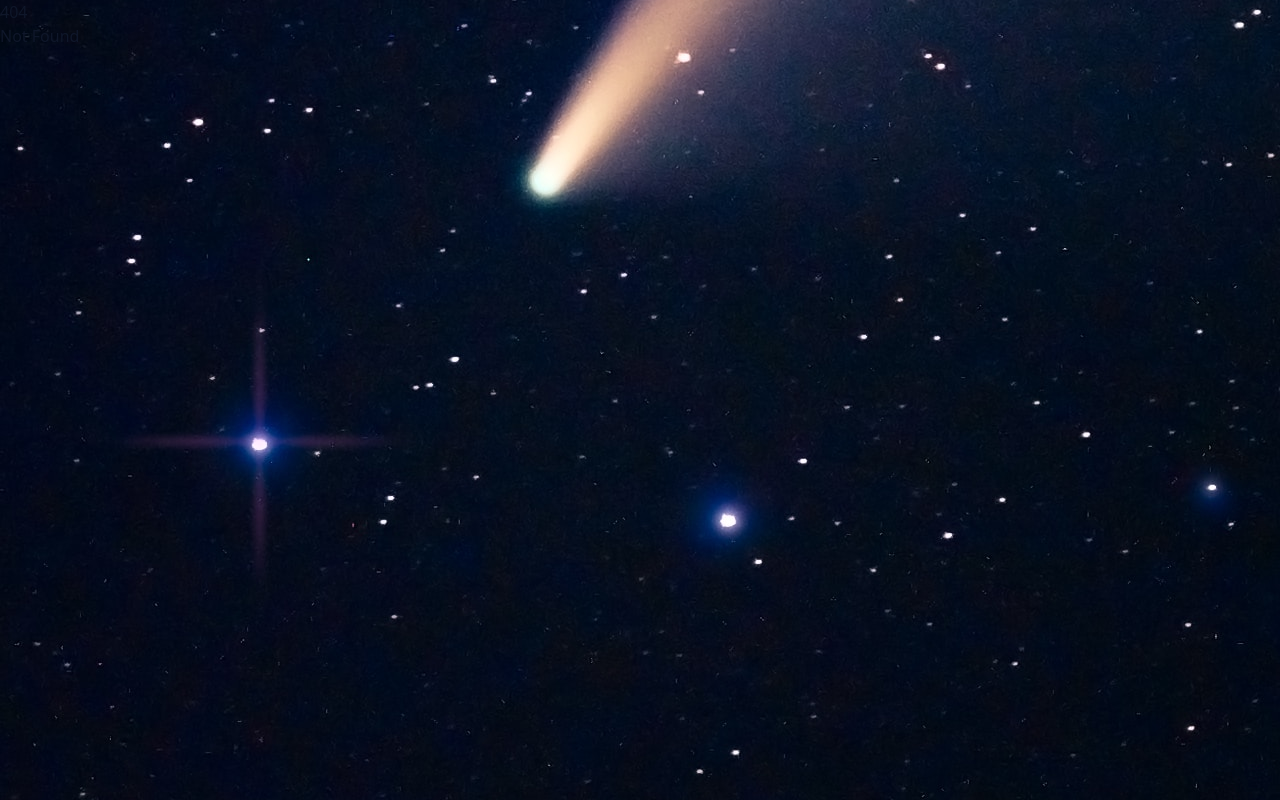
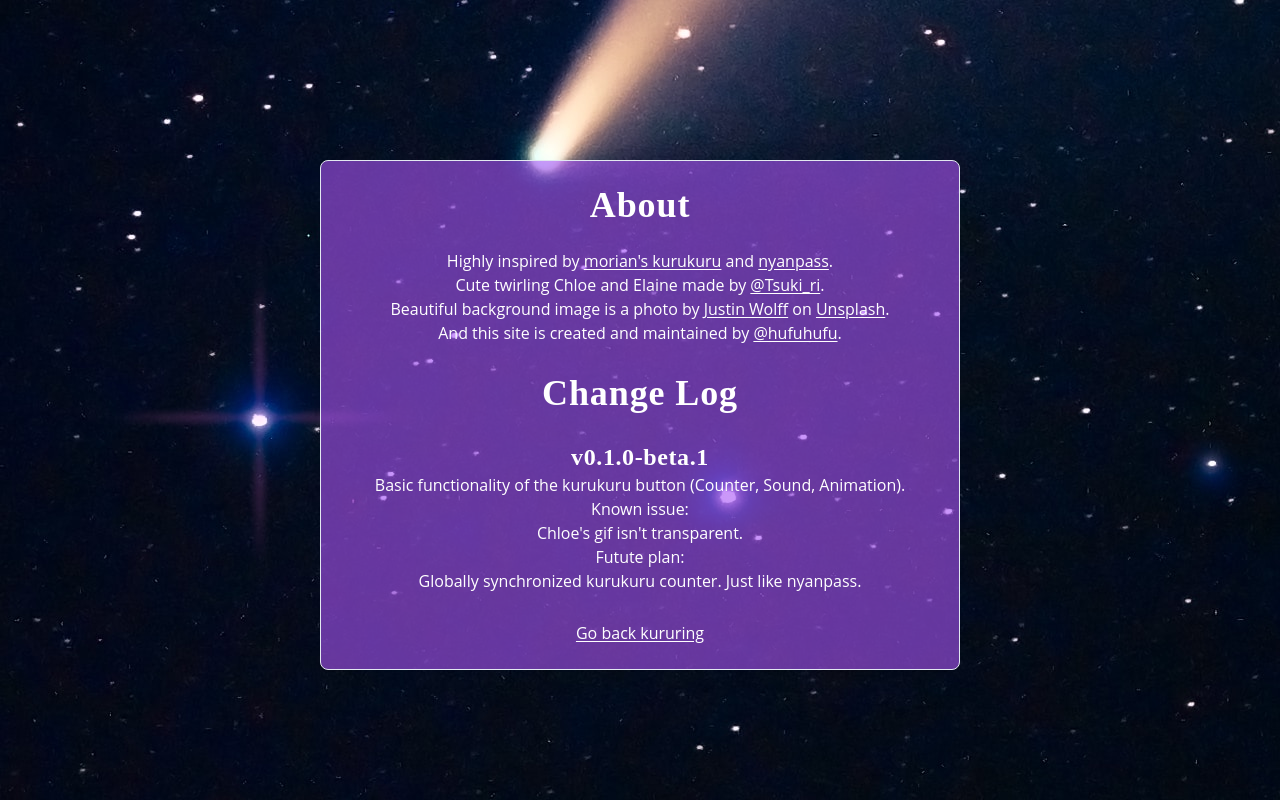
Before and after one commit to hufuhufu/kurumemo, a SvelteKit app: page /about in a window 1280 px wide. Before the commit this address had no page. Built offline with nearby package versions, Linux system fonts and the light colour scheme.

Commit message:
feat: add about page & change some styling

```diff
--- a/src/app.postcss
+++ b/src/app.postcss
@@ -83,4 +83,10 @@
         background-position-y: center;
         background-repeat: no-repeat;
     }
+    .text-stroke {
+        text-shadow: #fff 1px 1px 0px, #fff -1px 1px 0px, #fff 1px -1px 0px, #fff -1px -1px 0px;
+    }
+    .link {
+        @apply underline underline-offset-2
+    }
 }
--- a/src/routes/+page.svelte
+++ b/src/routes/+page.svelte
@@ -1,6 +1,6 @@
 <script>
     import { Button } from '$components/ui/button';
-    import { Card, CardHeader, CardContent, CardTitle, CardDescription } from '$components/ui/card';
+    import { Card, CardHeader, CardContent, CardTitle, CardDescription, CardFooter } from '$components/ui/card';
     import { onAppend } from '$lib/observer';
     import { createRNG } from '$lib/rand';
     import { onMount } from 'svelte';
@@ -66,15 +66,25 @@
 <div class="top-0 bottom-0 left-0 right-0 absolute m-auto max-w-[640px] max-h-[480px]">
     <Card class="items-center bg-purple-500 bg-opacity-60">
         <CardHeader class="items-center">
-            <CardTitle tag="h3" class="text-3xl">Kuru:Memories</CardTitle>
-            <CardDescription class="text-card-foreground"
-                >It's Herta' kurukuru, but with a twist!</CardDescription
+            <CardTitle
+                tag="h1"
+                class="text-background text-4xl font-bold font-comfortaa tracking-wide"
+                >Kuru:Memories</CardTitle
+            >
+            <CardDescription class="text-background font-open-sans"
+                >Just some vtuber doin the kurukuru</CardDescription
             >
         </CardHeader>
         <CardContent class="flex flex-col items-center space-y-7">
-            <h1 class="text-4xl">{countKuru}</h1>
-            <Button on:click={clickKuru} class="text-purple-50">KURUKURU</Button>
+            <h1 class="text-7xl font-extrabold text-purple-600 text-stroke font-nunito">
+                {countKuru}
+            </h1>
+            <Button on:click={clickKuru} class="text-purple-100">KURUKURU</Button>
         </CardContent>
+		<CardFooter class="text-background mt-10 p-1 px-4">
+			<span>v0.1.0-beta.1</span>
+			<a class="ml-3 link" href="/about">About</a>
+		</CardFooter>
     </Card>
 </div>
 
@@ -92,3 +102,7 @@
         alt="eci muter-muter kurukuruuu~"
     />
 </div>
+
+<style>
+    @import url('https://fonts.googleapis.com/css2?family=Comfortaa:wght@700&family=Nunito:wght@700&family=Open+Sans&display=swap');
+</style>
--- /dev/null
+++ b/src/routes/about/+page.svelte
@@ -0,0 +1,55 @@
+<script>
+    import { Card, CardContent, CardHeader, CardTitle } from '$components/ui/card';
+</script>
+
+<div class="top-0 bottom-0 left-0 right-0 absolute m-auto max-w-[640px] max-h-[480px]">
+    <Card class="items-center bg-purple-500 bg-opacity-60 text-background">
+        <CardHeader class="items-center">
+            <CardTitle tag="h1" class="text-4xl font-bold font-comfortaa tracking-wide"
+                >About</CardTitle
+            >
+        </CardHeader>
+        <CardContent class="flex flex-col items-center space-y-7 font-open-sans text-center">
+            <span>
+                Highly inspired by
+                <a class="link" href="https://kurukuru.morian.icu/">morian's kurukuru</a>
+                and
+                <a class="link" href="https://nyanpass.com/">nyanpass</a>.<br />
+
+                Cute twirling Chloe and Elaine made by
+                <a class="link" href="https://twitter.com/Tsuki_ri">@Tsuki_ri</a>.<br />
+
+                Beautiful background image is a photo by
+                <a
+                    class="link"
+                    href="https://unsplash.com/@jayphoto?utm_source=unsplash&utm_medium=referral&utm_content=creditCopyText"
+                    >Justin Wolff</a
+                >
+                on
+                <a
+                    class="link"
+                    href="https://unsplash.com/photos/7a4F2FW32z4?utm_source=unsplash&utm_medium=referral&utm_content=creditCopyText"
+                    >Unsplash</a
+                >.<br />
+                And this site is created and maintained by
+                <a href="https://twitter.com/hufuhufu_" class="link">@hufuhufu</a>.
+            </span>
+
+            <CardTitle tag="h1" class="text-4xl font-bold font-comfortaa tracking-wide"
+                >Change Log</CardTitle
+            >
+            <div>
+                <span class="text-2xl font-bold font-comfortaa tracking-wide">v0.1.0-beta.1</span>
+                <ul>
+                    <li>Basic functionality of the kurukuru button (Counter, Sound, Animation).</li>
+                    <li>Known issue:</li>
+                    <li>Chloe's gif isn't transparent.</li>
+                    <li>Futute plan:</li>
+                    <li>Globally synchronized kurukuru counter. Just like nyanpass.</li>
+                </ul>
+            </div>
+
+            <a href="/" class="link">Go back kururing</a>
+        </CardContent>
+    </Card>
+</div>
--- a/tailwind.config.cjs
+++ b/tailwind.config.cjs
@@ -54,6 +54,9 @@ module.exports = {
             },
             fontFamily: {
                 sans: [...fontFamily.sans],
+                nunito: ['Nunito', ...fontFamily.sans],
+                comfortaa: ['Comfortaa', 'cursive'],
+                'open-sans': ['"Open Sans"', ...fontFamily.sans],
             },
             transitionDuration: {
                 1500: '1500ms',
```
